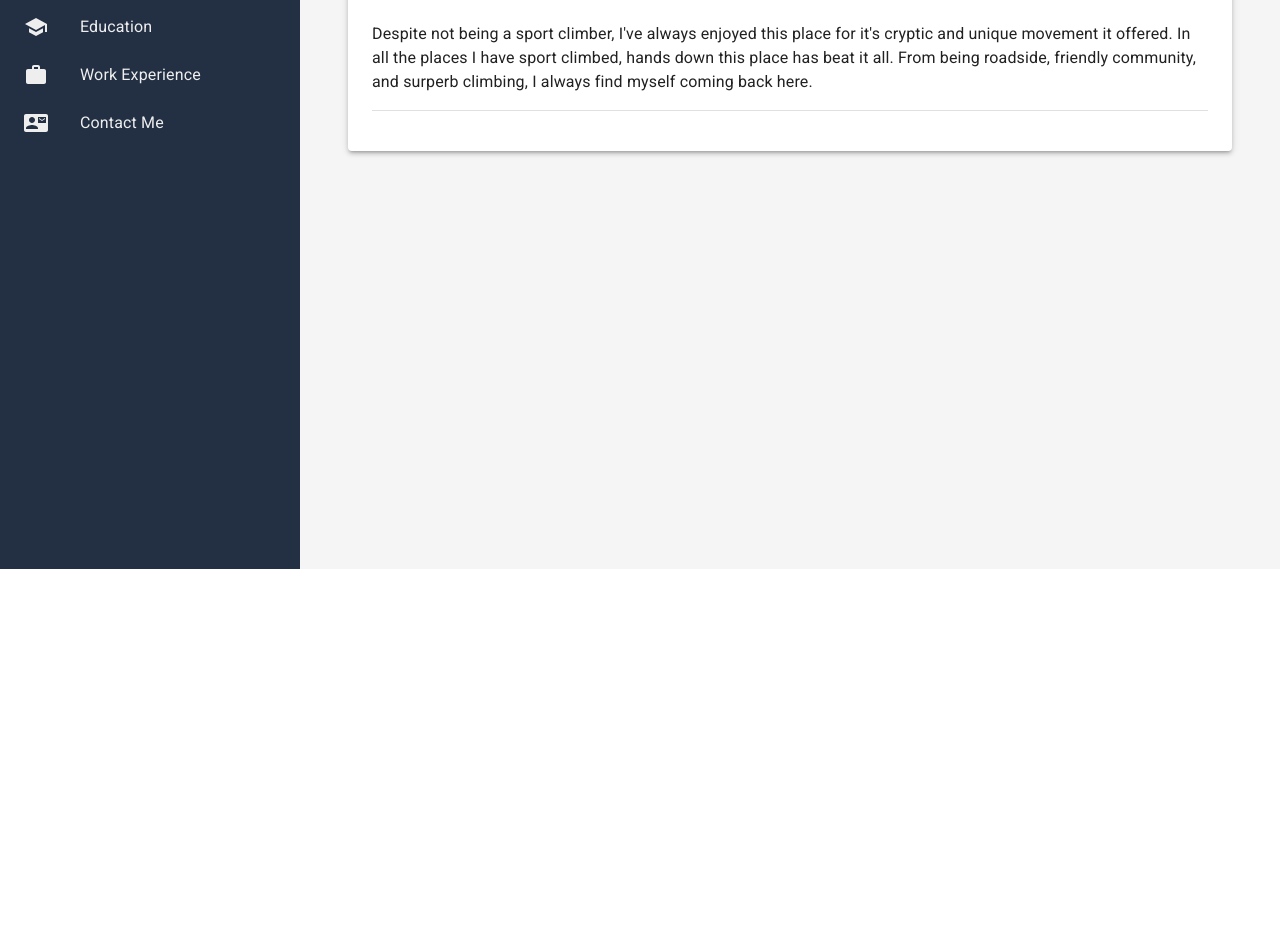
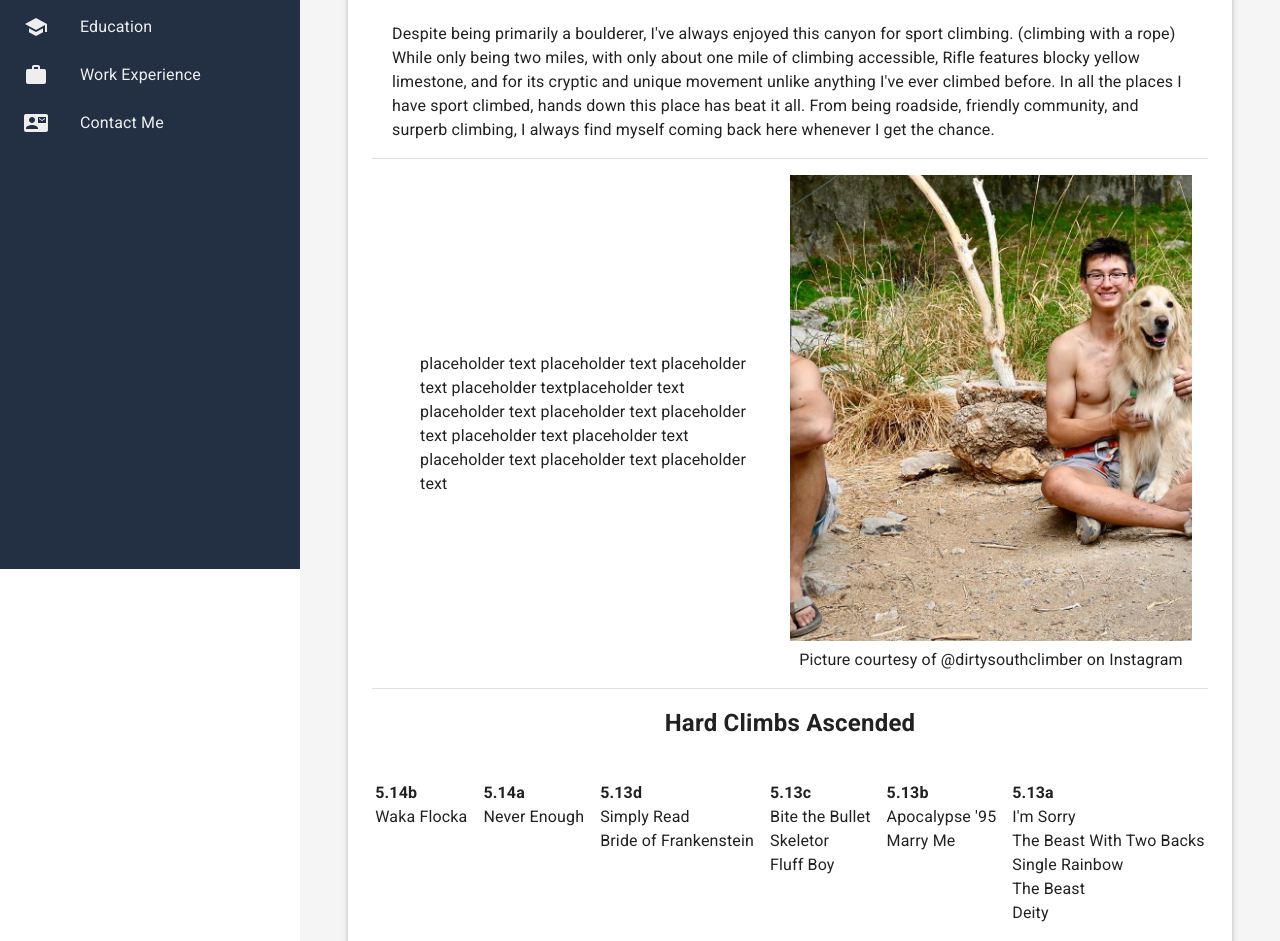
Before and after one commit to jmuehring/JMPortfolio, a React (Create React App) app in the folder climbingport/: page /JoshWebsite/outdoor-climbing/rifle in a window 1280 px wide. Shown: the part 231-1172 px from the top of the page. Before the commit the page ends 800 px from the top, so only its background shows below. Built offline with nearby package versions, Linux system fonts and the light colour scheme.

Commit message:
Part of Rifle

```diff
--- a/climbingport/src/assets/index.ts
+++ b/climbingport/src/assets/index.ts
@@ -14,7 +14,8 @@ const assets = {
     virginia: require("./images/virginia.jpg"),
     squeeze: require("./images/squeeze.jpg"),
     vanity: require("./images/vanity.jpg"),
-    fortress: require("./images/Fortress.jpg")
+    fortress: require("./images/Fortress.jpg"),
+    rifleDog: require("./images/rifleDog.JPG")
   },
 
   pdf: {
--- a/climbingport/src/pages/Outdoor Climbing Areas/Rifle.tsx
+++ b/climbingport/src/pages/Outdoor Climbing Areas/Rifle.tsx
@@ -1,27 +1,139 @@
 import React from 'react';
 import { Typography, Paper, Divider, Box, Grid, Stack } from '@mui/material';
+import assets from '../../assets/index';
+import YouTube from '../../components/common/Youtube';
 
 type Props = {};
 
 const Rifle = (props: Props) => {
+
+
+
   return (
     <Paper elevation={3} sx={{ padding: 3, margin: 3 }}>
       <Typography variant="h3" align="center" gutterBottom>
         Rifle, Colorado
       </Typography>
       <Typography variant="subtitle1" align="center" gutterBottom fontWeight='bold'>
-        Summer 2021/2022
+        Summer 2020/2021/2022
       </Typography>
       <Box sx={{ my: 2 }}>
-        <Typography paragraph>
-          Despite not being a sport climber, I've always enjoyed this place for it's cryptic and unique movement it offered. In all the places I have sport climbed, hands down this
-          place has beat it all. From being roadside, friendly community, and surperb climbing, I always find myself coming back here.
+        <Typography paragraph sx={{marginLeft: '20px', marginRight: '20px'}}>
+          Despite being primarily a boulderer, I've always enjoyed this canyon for sport climbing. (climbing with a rope)
+          While only being two miles, with only about one mile of climbing accessible, Rifle features blocky yellow limestone, and for its cryptic and unique movement unlike anything
+          I've ever climbed before. In all the places I have sport climbed, hands down this
+          place has beat it all. From being roadside, friendly community, and surperb climbing, I always find myself coming back here whenever I get the chance.
         </Typography>
-        <Divider>
-        </Divider>
+      </Box>
+      <Divider sx={{my: 2}}/>
+      <Box sx={{ display: 'flex', justifyContent: 'center', alignItems: 'center', my: 2, overflow: 'hidden', mx: 2 } }>
+        <Box sx={{ maxWidth: '50%', mx: 4}}>
+          <Typography>
+            placeholder text placeholder text placeholder text placeholder textplaceholder text placeholder text placeholder text placeholder text
+            placeholder text
+            placeholder text
+            placeholder text
+            placeholder text
+            placeholder text
+          </Typography>
+        </Box>
+        <Box sx={{ maxWidth: '50%', mx: 'auto', textAlign: 'center' }}>
+          <img
+            alt="rifleDog"
+            src={assets.images.rifleDog}
+            style={{ width: '700px', height: 'auto', objectFit: 'contain' }}
+          />
+          <Typography align="center">
+            Picture courtesy of @dirtysouthclimber on Instagram
+          </Typography>
+        </Box>
+      </Box>
+      <Divider sx={{ my : 2}}/>
+      <Typography align = "center" fontWeight = "bold" fontSize = '1.5rem'>
+        Hard Climbs Ascended
+      </Typography>
+        <br />
+        <Box
+          sx={{
+            display: 'flex',
+            flexDirection: 'row', // Aligns children horizontally
+            justifyContent: 'center', // Centers children horizontally
+            alignItems: 'flex-start', // Aligns children to the start of the cross axis
+            flexWrap: 'wrap', // Allows items to wrap to the next line
+            gap: 2, // Spacing between items
+            my: 2, // Margin top and bottom for spacing
+          }}
+        >
+          <Stack>
+            <Typography fontWeight='bold'>
+              5.14b
+            </Typography>
+            <Typography>
+              Waka Flocka
+            </Typography>
+          </Stack>
+          <Stack>
+            <Typography fontWeight='bold'>
+              5.14a
+            </Typography>
+            <Typography>
+              Never Enough
+            </Typography>
+          </Stack>
+          <Stack>
+            <Typography fontWeight='bold'>
+              5.13d
+            </Typography>
+            <Typography>
+              Simply Read <br/>
+              Bride of Frankenstein
+            </Typography>
+          </Stack>
+          <Stack>
+            <Typography fontWeight='bold'>
+              5.13c
+            </Typography>
+            <Typography>
+              Bite the Bullet <br />
+              Skeletor <br />
+              Fluff Boy
+            </Typography>
+          </Stack>
+          <Stack>
+            <Typography fontWeight='bold'>
+              5.13b
+            </Typography>
+            <Typography>
+              Apocalypse '95 <br />
+              Marry Me
+            </Typography>
+          </Stack>
+          <Stack>
+            <Typography fontWeight='bold'>
+              5.13a
+            </Typography>
+            <Typography>
+              I'm Sorry <br />
+              The Beast With Two Backs <br />
+              Single Rainbow <br />
+              The Beast <br />
+              Deity <br />
+            </Typography>
+          </Stack>
+          <Stack>
+            <Typography fontWeight='bold'>
+              5.12d
+            </Typography>
+            <Typography>
+              Hang 'em Higher <br />
+              Espresso
+            </Typography>
+          </Stack>
+        </Box>
 
 
-      </Box>
+
+
     </Paper>
 
   );
--- a/climbingport/src/pages/Outdoor Climbing Areas/Rocklands.tsx
+++ b/climbingport/src/pages/Outdoor Climbing Areas/Rocklands.tsx
@@ -313,6 +313,7 @@ const Rocklands = () => {
               Picture courtesy of Porter Geddes
             </Typography>
         </Stack>
+        </Box>
         <br />
 
         <Divider>
@@ -340,7 +341,6 @@ const Rocklands = () => {
         ))}
       </Grid>
 
-      </Box>
     </Paper>
   );
 };
```
Also changed, not shown: climbingport/src/assets/images/rifleDog.JPG (added).
